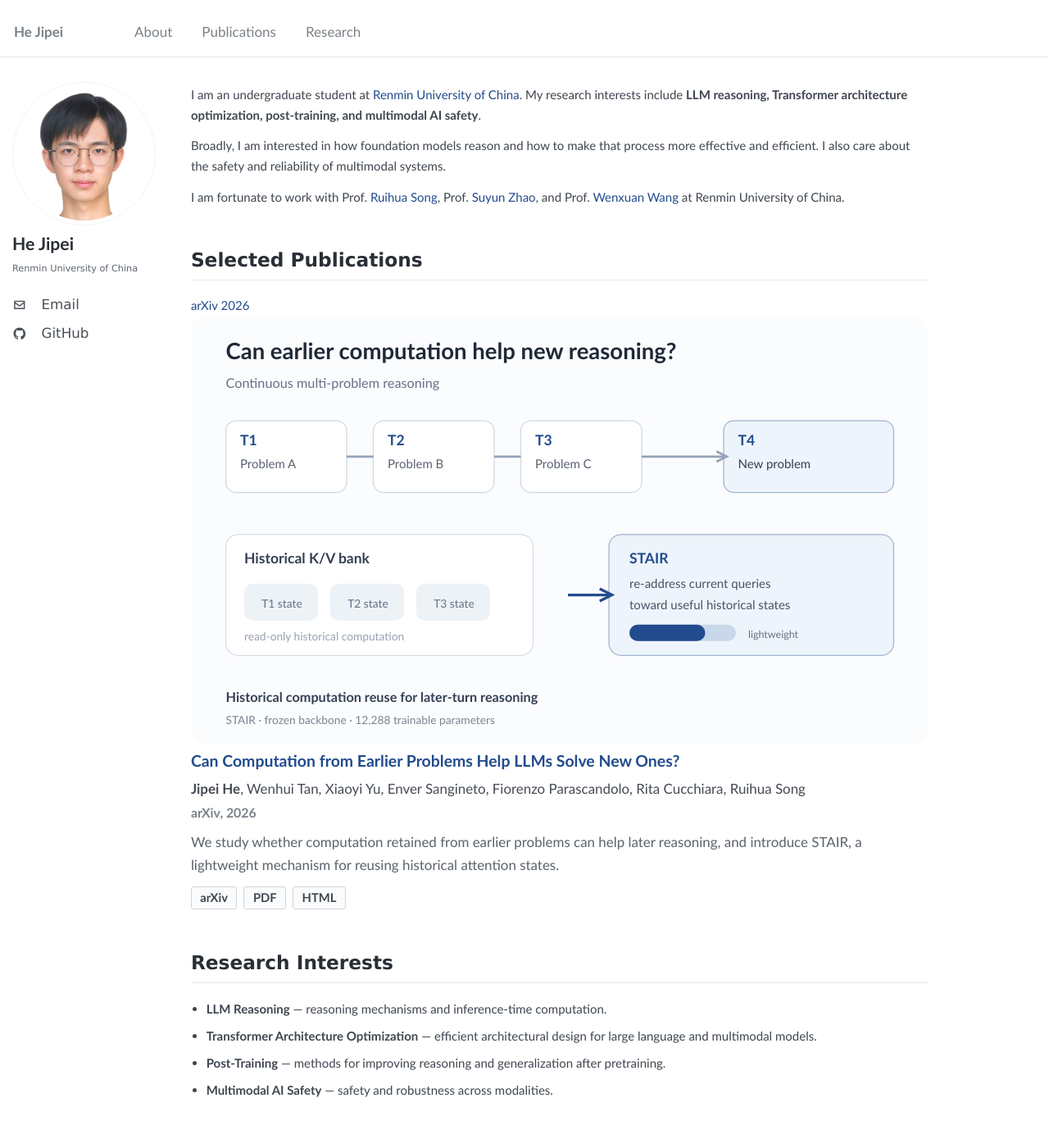
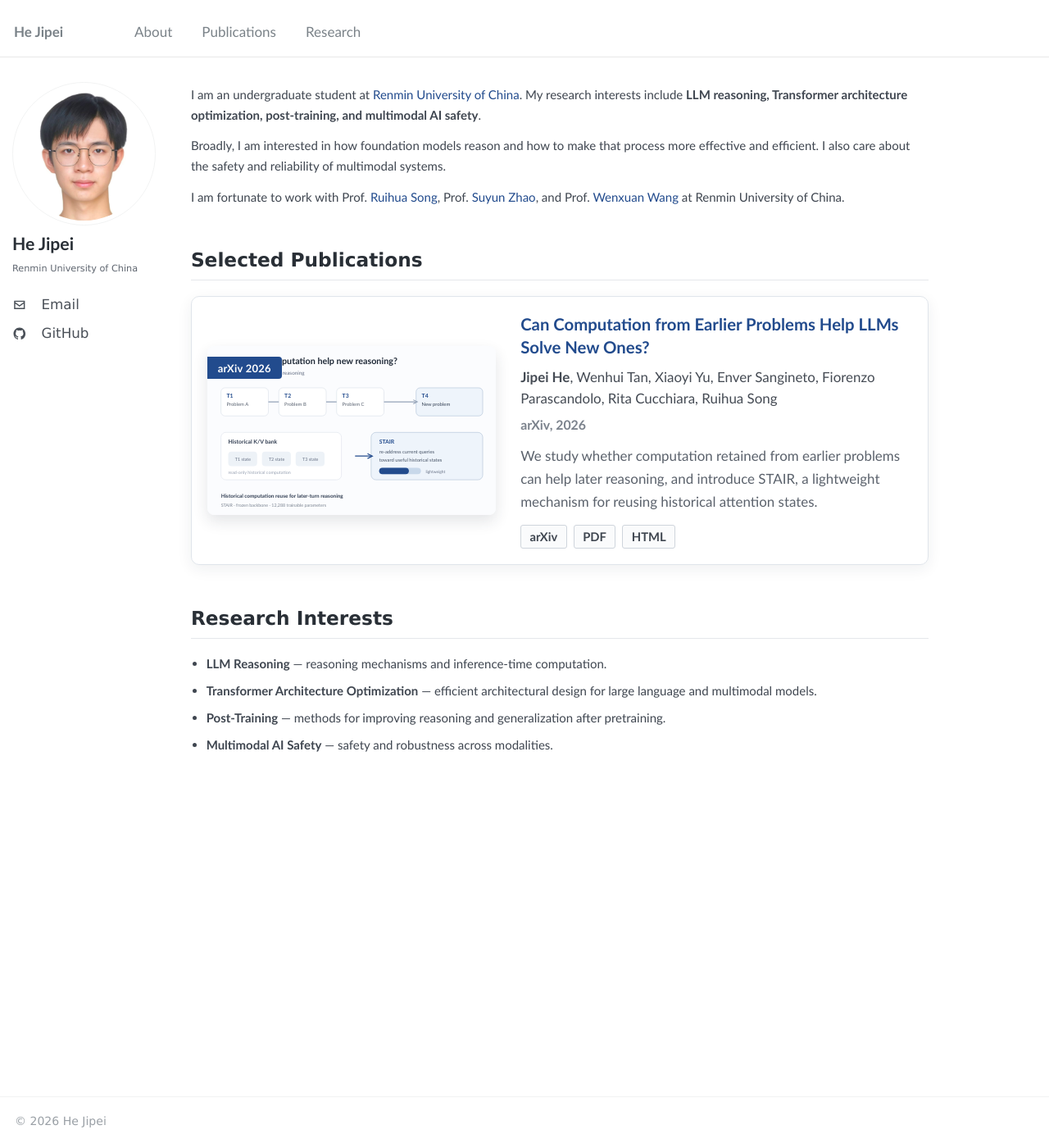
Before and after one commit to UPwith-me/pages, a Jekyll site: the page built from _pages/about.md, in a window 1280 px wide and 1400 px high. Shown: the whole window at 82% size. Built offline with Jekyll 4.4.1, drawn with Linux system fonts in a browser that asks for light colours.

Commit message:
Style large publication visual card

```diff
--- a/assets/css/home.css
+++ b/assets/css/home.css
@@ -162,10 +162,6 @@ body {
 }
 
 
-.publication-item {
-  padding: 0.15rem 0 0.25rem;
-}
-
 .publication-title {
   margin-bottom: 0.4rem;
   font-size: 1.08rem;
@@ -228,3 +224,87 @@ body {
   color: #224b8d;
   text-decoration: none;
 }
+
+
+.paper-card {
+  display: grid;
+  grid-template-columns: minmax(300px, 41%) minmax(0, 1fr);
+  gap: 1.65rem;
+  align-items: center;
+  margin: 0.55rem 0 0.3rem;
+  padding: 1.05rem;
+  border: 1px solid #e0e5eb;
+  border-radius: 10px;
+  background: #fff;
+  box-shadow: 0 5px 18px rgba(31, 41, 55, 0.07);
+}
+
+.paper-card-visual {
+  position: relative;
+  display: block;
+  overflow: hidden;
+  border-radius: 8px;
+  background: #fbfcfe;
+  box-shadow: 0 8px 18px rgba(31, 41, 55, 0.12);
+  line-height: 0;
+  text-decoration: none !important;
+}
+
+.paper-card-visual svg {
+  display: block;
+  width: 100%;
+  height: auto;
+}
+
+.paper-badge {
+  position: absolute;
+  top: 0.75rem;
+  left: 0;
+  z-index: 2;
+  padding: 0.35rem 0.72rem;
+  border-radius: 0 4px 4px 0;
+  background: #224b8d;
+  color: #fff;
+  font-size: 0.72rem;
+  font-weight: 700;
+  line-height: 1.1;
+  letter-spacing: 0.02em;
+}
+
+.paper-card-content {
+  min-width: 0;
+}
+
+.paper-card .publication-title {
+  margin-bottom: 0.52rem;
+  font-size: 1.13rem;
+  line-height: 1.4;
+}
+
+.paper-card .publication-authors {
+  margin-bottom: 0.34rem;
+}
+
+.paper-card .publication-meta {
+  margin-bottom: 0.7rem;
+}
+
+.paper-card .publication-summary {
+  margin-bottom: 0.82rem;
+}
+
+@media (max-width: 760px) {
+  .paper-card {
+    grid-template-columns: 1fr;
+    gap: 1rem;
+    padding: 0.85rem;
+  }
+
+  .paper-card-visual {
+    width: 100%;
+  }
+
+  .paper-card .publication-title {
+    font-size: 1.06rem;
+  }
+}
```
